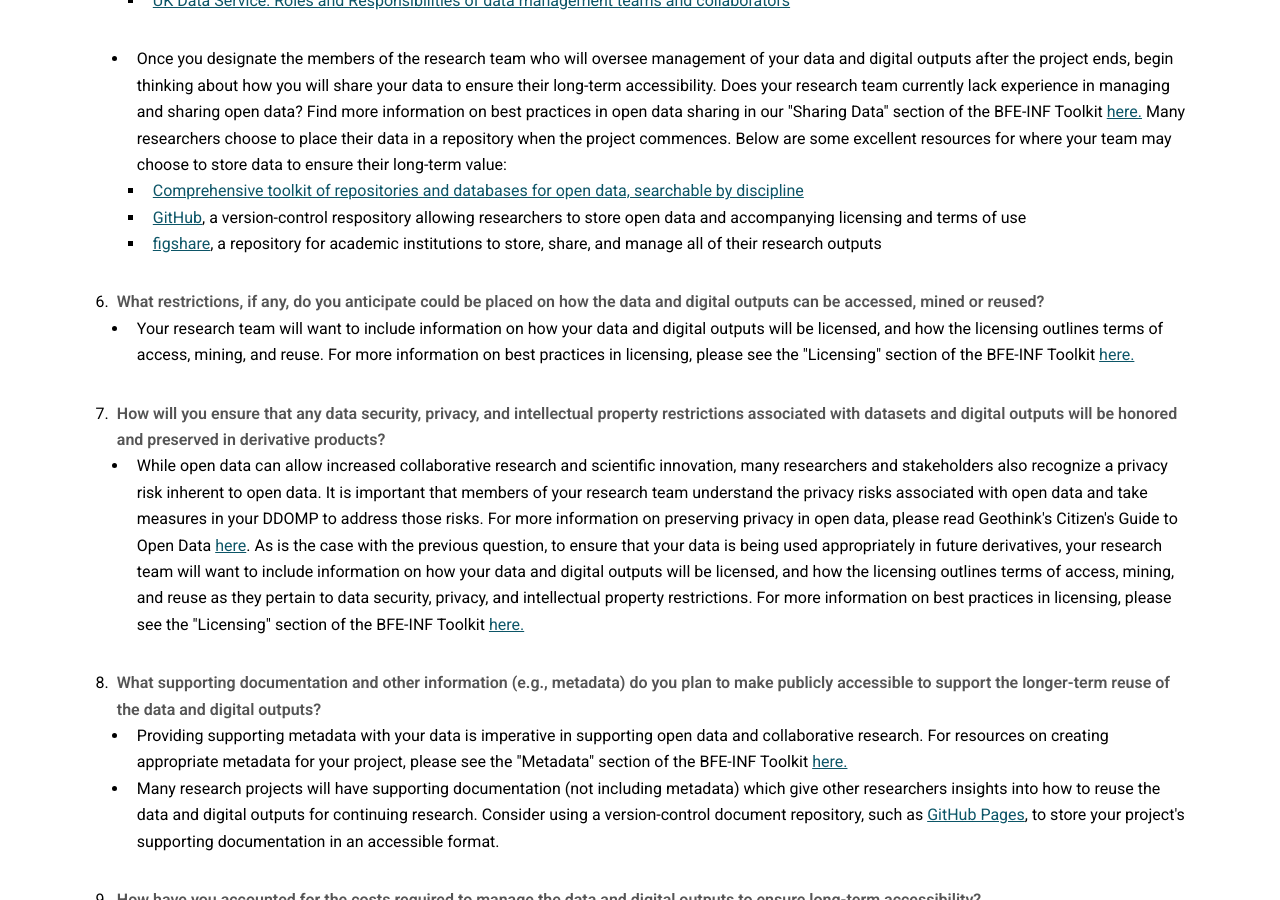
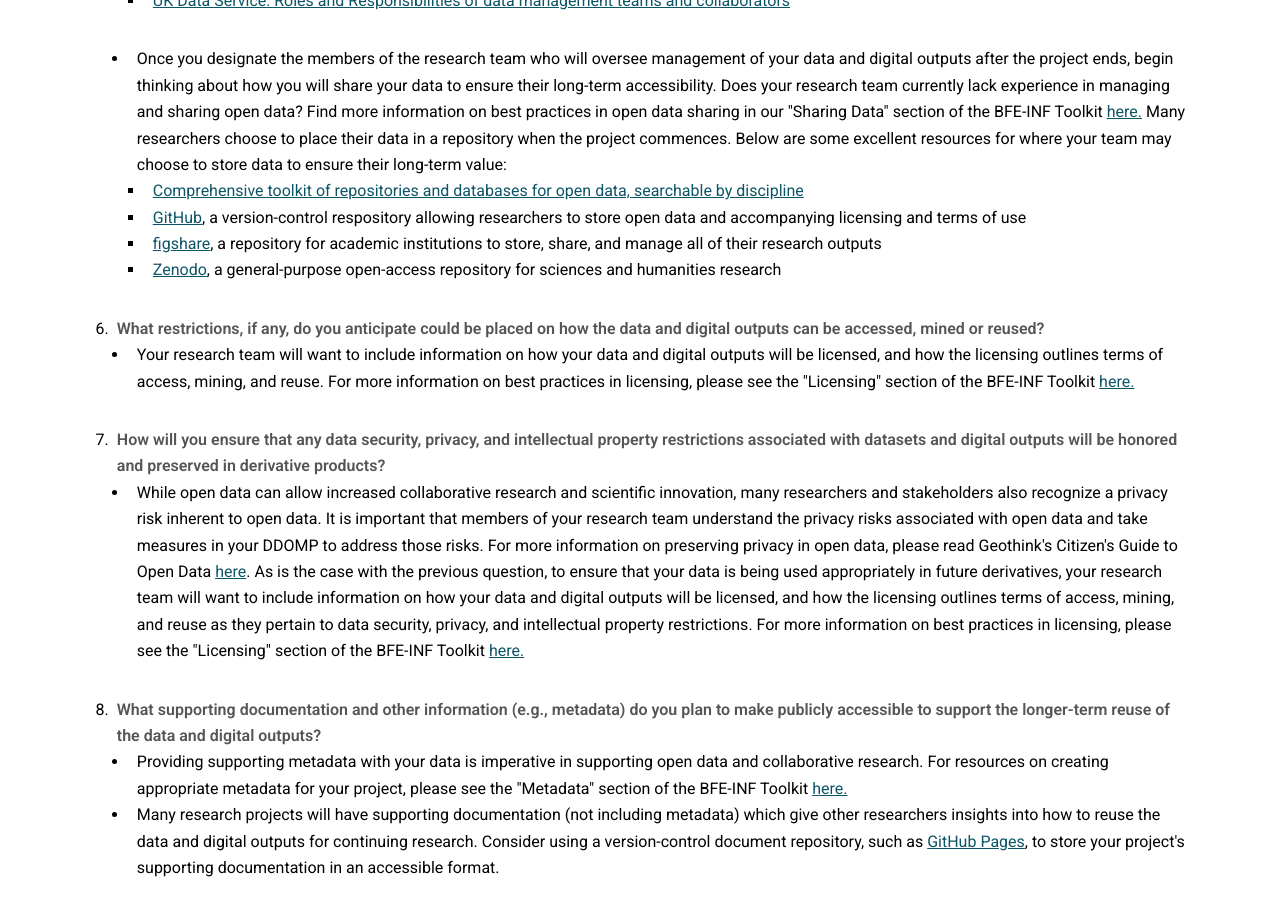
Before and after one commit to bfe-inf/toolkit, a Jekyll site: the page built from ddomp-fullproposal.html, in a window 1280 px wide and 900 px high, scrolled down 2694 px. Built offline with Jekyll 4.4.1, drawn with Linux system fonts in a browser that asks for light colours.

Commit message:
Update ddomp-fullproposal.html

```diff
--- a/ddomp-fullproposal.html
+++ b/ddomp-fullproposal.html
@@ -119,6 +119,7 @@ tipue_search_active: true
 										<li><a href="https://www.re3data.org/" target="_blank">Comprehensive toolkit of repositories and databases for open data, searchable by discipline</a></li>
 										<li><a href="https://github.com/" target="_blank">GitHub</a>, a version-control respository allowing researchers to store open data and accompanying licensing and terms of use</li>
 										<li><a href="https://figshare.com/services/institutions">figshare</a>, a repository for academic institutions to store, share, and manage all of their research outputs</li>
+										<li><a href="https://zenodo.org/">Zenodo</a>, a general-purpose open-access repository for sciences and humanities research</li>
 									</ul>
 							</ul>
 						<li><strong>What restrictions, if any, do you anticipate could be placed on how the data and digital outputs can be accessed, mined or reused?</strong></li>
```
